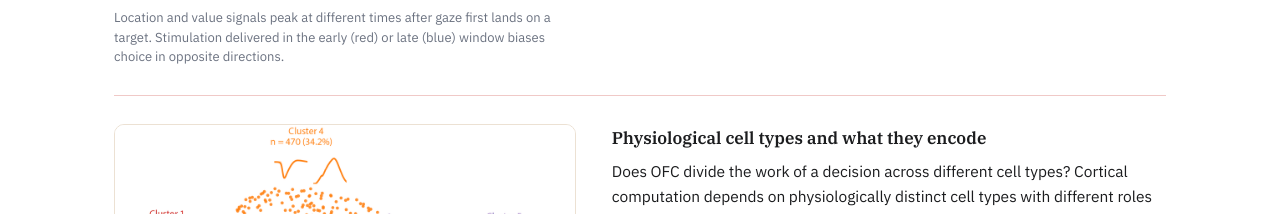
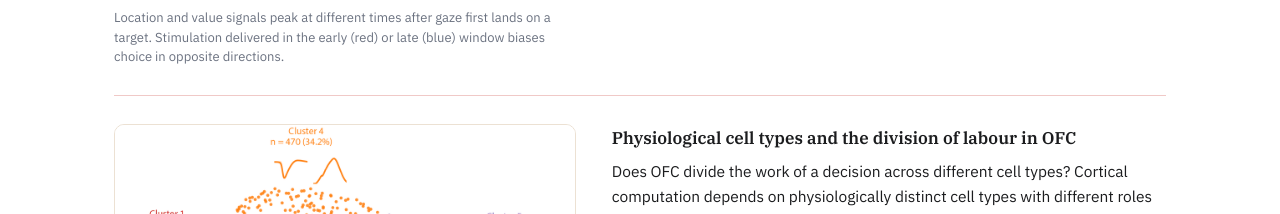
Before and after one commit to emirhan-albayrak/emirhan-albayrak.github.io, a plain HTML site: page index.html in a window 1280 px wide. Shown: the part 1909-2123 px from the top of the page. Drawn offline with Linux system fonts and the light colour scheme.

Commit message:
aim2 title change

```diff
--- a/index.html
+++ b/index.html
@@ -203,7 +203,7 @@
         <figcaption>Unsupervised clustering of 1,376 OFC neurons by spike waveforms and interspike intervals (ISIs) splits them into five physiologically distinct clusters (UMAP projection; mean waveform and ISI distribution shown per cluster).</figcaption>
       </figure>
       <div>
-        <h3>Physiological cell types and what they encode</h3>
+        <h3>Physiological cell types and the division of labour in OFC</h3>
         <p>Does OFC divide the work of a decision across different cell types? Cortical computation depends on physiologically distinct cell types with different roles in the local circuit, but in primate work these cell types are usually pooled, and neurons are treated as interchangeable members of one population. Using unsupervised clustering on spike waveforms and interspike intervals, I identify clusters of OFC neurons with distinct physiologies and ask how location, value, and choice information is distributed across them.</p>
         <p>One putative inhibitory cluster (cluster 1) stands out: it carries location information early and strongly, and its trial-to-trial activity predicts the upcoming choice. Such choice-predictive activity is absent from OFC neurons at the single-cell level when the population is treated as homogeneous (McGinty &amp; Lupkin, 2023).</p>
 
```
